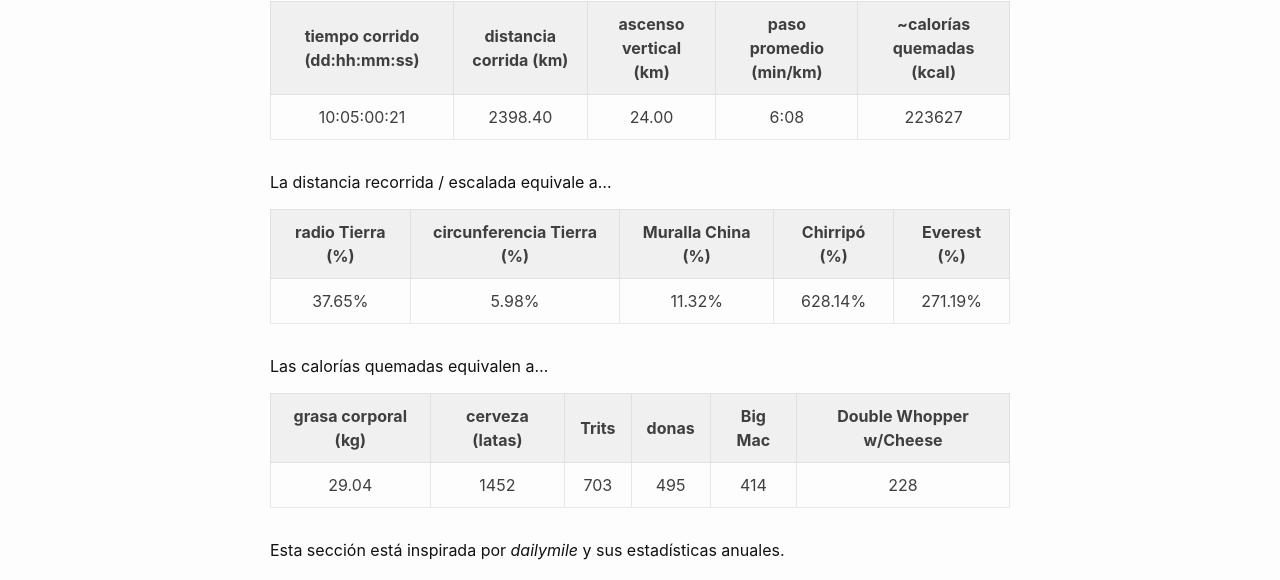
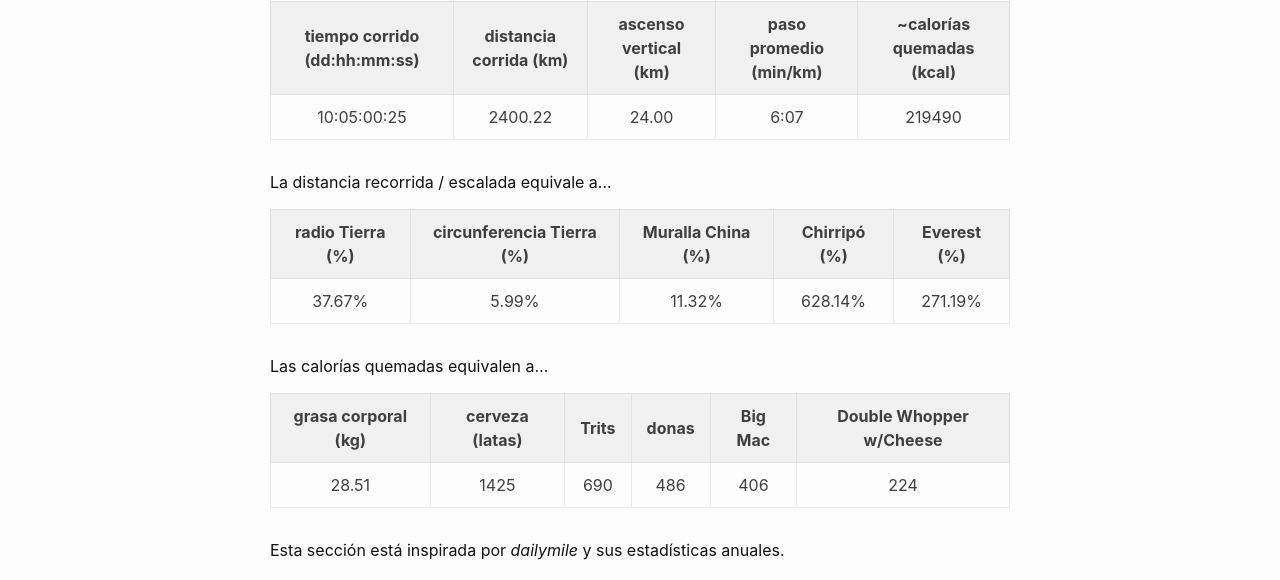
Before and after one commit to eguevaralopez/eguevaralopez.github.io, a Jekyll site: the page built from running.md, in a window 1280 px wide. Shown: the part 169-749 px from the top of the page. Built offline with Jekyll 4.4.1, drawn with Linux system fonts in a browser that asks for light colours.

```diff
--- a/running.md
+++ b/running.md
@@ -6,19 +6,19 @@
 <style>body {text-align: justify}</style>
 | tiempo corrido (dd:hh:mm:ss) | distancia corrida (km) | ascenso vertical (km) | paso promedio (min/km) | ~calorías quemadas (kcal) |
 |:----------------------------:|:----------------------:|:---------------------:|:----------------------:|:-------------------------:|
-| 10:05:00:21                  | 2398.40                | 24.00                 | 6:08                   | 223627                    |
+| 10:05:00:25                  | 2400.22                | 24.00                 | 6:07                   | 219490                    |
 
 La distancia recorrida / escalada equivale a...
 
 | radio Tierra (%) | circunferencia Tierra (%) | Muralla China (%) | Chirripó (%) | Everest (%) |
 |:----------------:|:-------------------------:|:-----------------:|:------------:|:-----------:|
-| 37.65%           | 5.98%                     | 11.32%            | 628.14%      | 271.19%     |
+| 37.67%           | 5.99%                     | 11.32%            | 628.14%      | 271.19%     |
 
 Las calorías quemadas equivalen a...
 
 | grasa corporal (kg) | cerveza (latas) | Trits | donas | Big Mac | Double Whopper w/Cheese |
 |:-------------------:|:---------------:|:-----:|:-----:|:-------:|:-----------------------:|
-| 29.04               | 1452            | 703   | 495   | 414     | 228                     |
+| 28.51               | 1425            | 690   | 486   | 406     | 224                     |
 
 Esta sección está inspirada por *dailymile* y sus estadísticas anuales.
 
```
